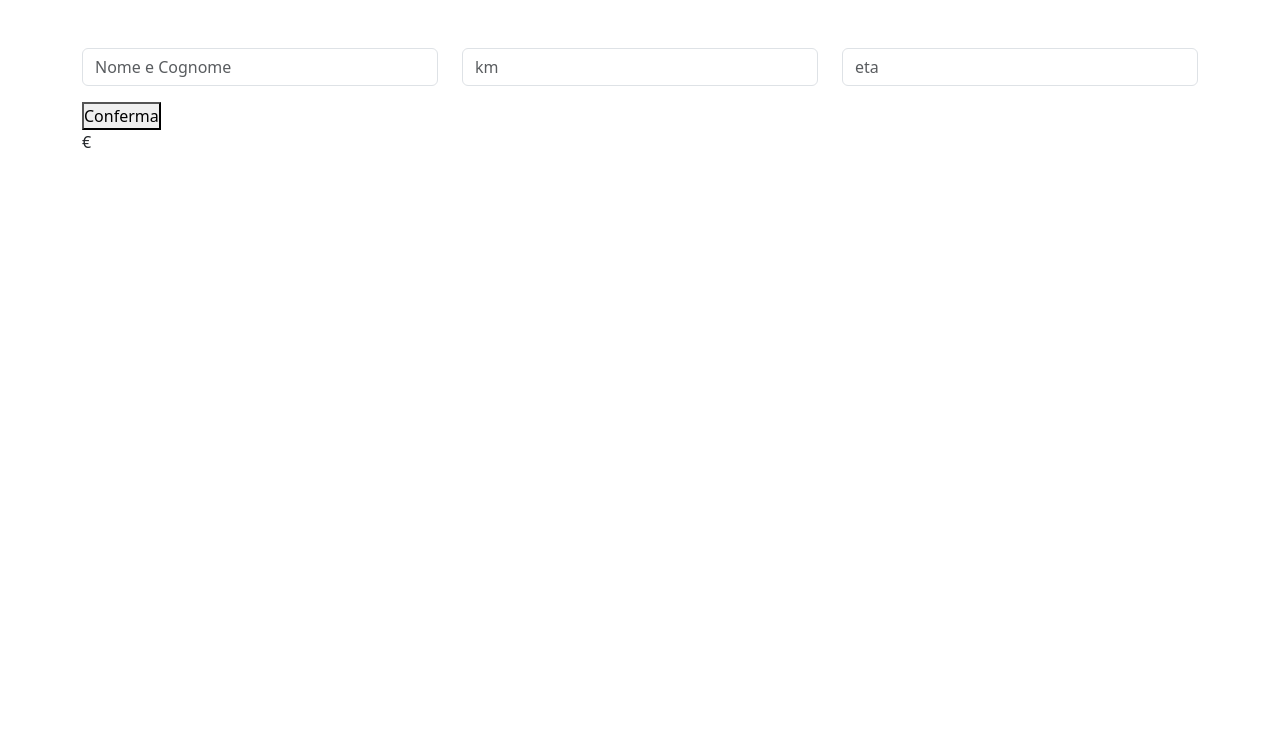
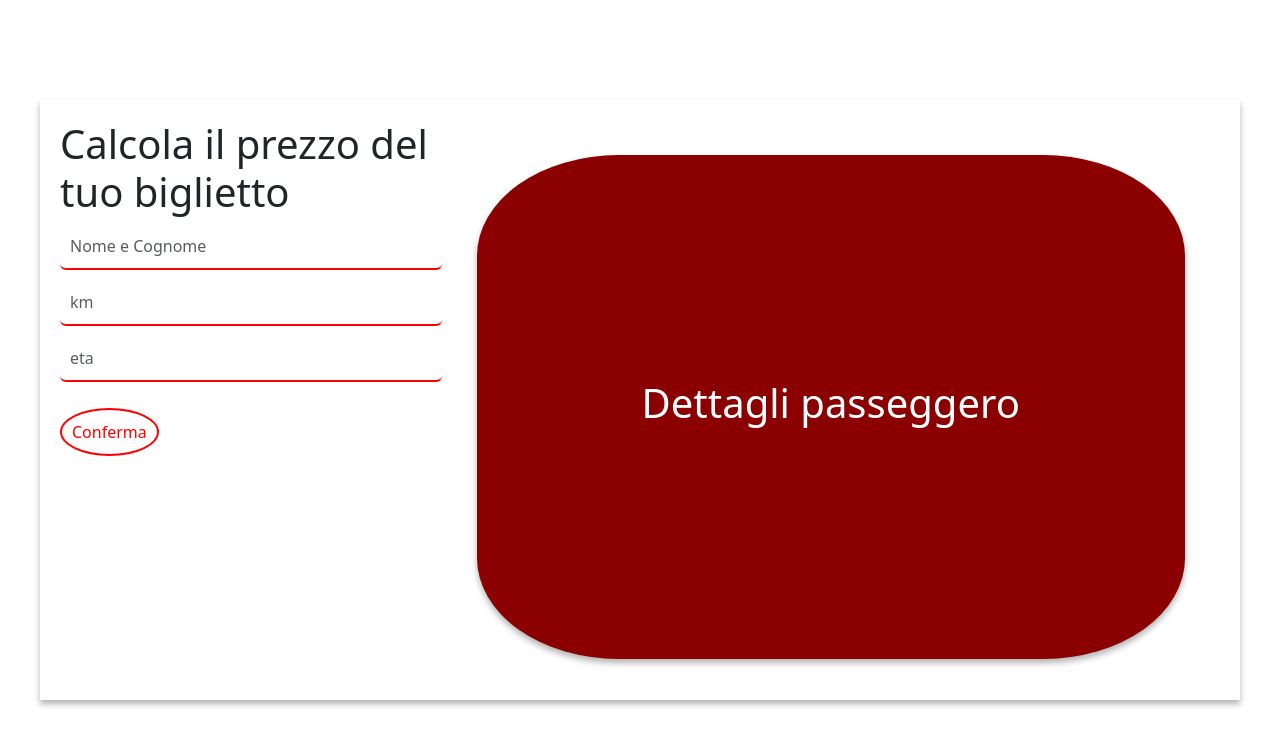
Before and after one commit to AimanFadil/js-biglietto-treno-form, a plain HTML site: page index.html in a window 1280 px wide. Drawn offline with nearby package versions, Linux system fonts and the light colour scheme.

Commit message:
push finale

```diff
--- a/css/style.css
+++ b/css/style.css
@@ -3,3 +3,60 @@
     margin: 0;
     box-sizing: border-box;
 }
+
+body {
+    background-color: white;
+    display: flex;
+    justify-content: center;
+    align-items: center;
+    height: 100vh;
+    margin: 0;
+}
+
+.train-ticket {
+    display: flex;
+    justify-content: space-between;
+    background-color: white;
+    width: 1200px;
+    padding: 20px;
+    box-shadow: 0 4px 6px rgba(0, 0, 0, 0.3);
+    height: 600px;
+}
+
+.section {
+    display: flex;
+    flex-direction: column;
+    width: 35%;
+}
+
+input[type="text"] {
+    margin-bottom: 10px;
+    padding: 10px;
+    border: none;
+    border-bottom: 2px solid red;
+    background-color: transparent;
+    color: red;
+}
+
+button {
+    padding: 10px;
+    background-color: white;
+    border: 2px solid red;
+    color: red;
+    margin-right: 10px;
+    border-radius: 50%;
+}
+
+.section-2 {
+    display: flex;
+    justify-content: center;
+    align-items: center;
+    background-color: darkred;
+    width: 65%;
+    height: 90%;
+    flex-direction: column;
+    color: white;
+    border-radius: 20%;
+    margin: 35px;
+    box-shadow: 0 4px 6px rgba(0, 0, 0, 0.3);
+}
--- a/index.html
+++ b/index.html
@@ -8,22 +8,22 @@
     <link rel="stylesheet" href="./css/style.css">
 </head>
 <body>
-    <div class="container my-5">
-        <div class="row">
-            <div class="col-4 ">
-                <input type="text" id="nome" name="nome" placeholder="Nome e Cognome" class="form-control">
-            </div>
-            <div class="col-4">
-                <input type="text" id="km" name="Km" placeholder="km" class="form-control">
-            </div>
-            <div class="col-4">
-                <input type="text" id="eta" name="eta" placeholder="eta" class="form-control">
+    <div class="train-ticket">
+        <div class="section">
+            <h1>Calcola il prezzo del tuo biglietto</h1>
+            <input type="text" id="nome" name="nome" placeholder="Nome e Cognome" class="form-control">
+            <input type="text" id="km" name="Km" placeholder="km" class="form-control">
+            <input type="text" id="eta" name="eta" placeholder="eta" class="form-control">
+            <div>
+                <button class="button mt-3">Conferma</button>
+                <div class="button btn-success "></div>
             </div>
         </div>
-        <button class="button mt-3">Conferma</button>
-        <div class="button btn-success "></div>
-        <span id="resume"></span>
-        <span id="price"></span>&euro;
+        <div class="section-2">
+            <h1>Dettagli passeggero</h1>
+            <span id="resume"></span>
+            <span id="price"></span>
+        </div>
     </div>
     <script type="text/javascript" src="./js/script.js"></script>
 </body>
--- a/js/script.js
+++ b/js/script.js
@@ -1,7 +1,4 @@
-//CALCOLO PREZZO BIGLIETTO
 
-
-// BOTTONI MILESTONE 1
 
 const button = document.querySelector('.button')
 
@@ -14,15 +11,15 @@ button.addEventListener('click', function(){
 
     if (eta <= 17) {
         totale -= totale * 20 / 100;
-        document.getElementById(`resume`).innerText = ` ${nome} di anni ${eta} Il suo biglietto della distanza di ${km}km ridotto ha il costo di`
+        document.getElementById(`resume`).innerText = ` ${nome} di anni ${eta} Il suo biglietto della distanza di ${km}km ridotto ha il costo di €`
 
     }
     else if (eta >= 65) {
         totale -= totale * 40 / 100;
-        document.getElementById(`resume`).innerText = ` ${nome} di anni ${eta} Il suo biglietto della distanza di ${km}km scontato ha il costo di`
+        document.getElementById(`resume`).innerText = ` ${nome} di anni ${eta} Il suo biglietto della distanza di ${km}km scontato ha il costo di €`
     }
     else {
-        document.getElementById(`resume`).innerText = ` ${nome} di anni ${eta} Il suo biglietto della distanza di ${km}km standard ha il costo di`
+        document.getElementById(`resume`).innerText = ` ${nome} di anni ${eta} Il suo biglietto della distanza di ${km}km standard ha il costo di €`
     }
 
     totale = totale.toFixed(2);
```
